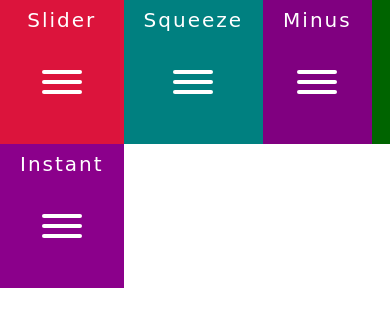
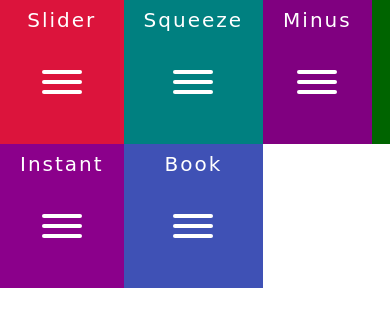
Before and after one commit to LuigiC/css_component, a plain HTML site: page index.html in a window 390 px wide. Shown: the top 326 px of the page. Drawn offline with Linux system fonts and the light colour scheme.

Commit message:
add book css hamburger

```diff
--- a/index.html
+++ b/index.html
@@ -64,6 +64,14 @@
 					</div>
 				</label>
 			</article>
+			<article style="background-color: #3f51b5">
+				<header class="article-title">Book</header>
+				<label class="hamburger-box book" aria-label="hamburger-menu">
+					<input type="checkbox" name="burger">
+					<div class="hamburger-inner">
+					</div>
+				</label>
+			</article>
 		</section>
 	</body>
 </html>
--- a/style.css
+++ b/style.css
@@ -332,3 +332,51 @@ header.article-title {
 	transform: rotate(45deg);
 }
 /* HAMBURGER INSTANT END */
+
+
+/* HAMBURGER BOOK START */
+.hamburger-box.book input[type='checkbox']:checked ~ .hamburger-inner:before {
+	transition-property: top, transform;
+	transition-delay: 0s, .5s;
+	transition-duration: .5s, .5s;
+	top: 20px;
+	transform: translate3d(-18px,-20px,0) rotate(-90deg);
+}
+
+.hamburger-box.book input[type='checkbox']:checked ~ .hamburger-inner:after {
+	transition-property: top, transform;
+	transition-delay: 0s, .5s;
+	transition-duration: .5s, .5s;
+	top: 20px;
+	transform: translate3d(-5px,-13px,0) rotate(-45deg);
+}
+
+.hamburger-box.book input[type='checkbox']:checked ~ .hamburger-inner {
+	transition-property: margin-top;
+	transition-duration: .5s;
+	margin-top: 20px;
+}
+
+.hamburger-box.book input[type='checkbox']:not(:checked) ~ .hamburger-inner:before {
+	transition-property: transform, top;
+	transition-delay: 0s, .5s;
+	transition-duration: .5s, .5s;
+	top: 10px;
+	transform: translate3d(0,0,0) rotate(0deg);
+}
+
+.hamburger-box.book input[type='checkbox']:not(:checked) ~ .hamburger-inner:after {
+	transition-property: transform, top;
+	transition-delay: 0s, .5s;
+	transition-duration: .5s, .5s;
+	top: 20px;
+	transform: translate3d(0,0,0) rotate(0deg);
+}
+
+.hamburger-box.book input[type='checkbox']:not(:checked) ~ .hamburger-inner {
+	transition-property: margin-top;
+	transition-duration: .5s;
+	transition-delay: .5s;
+	margin-top: 0px;
+}
+/* HAMBURGER BOOK END */
```
